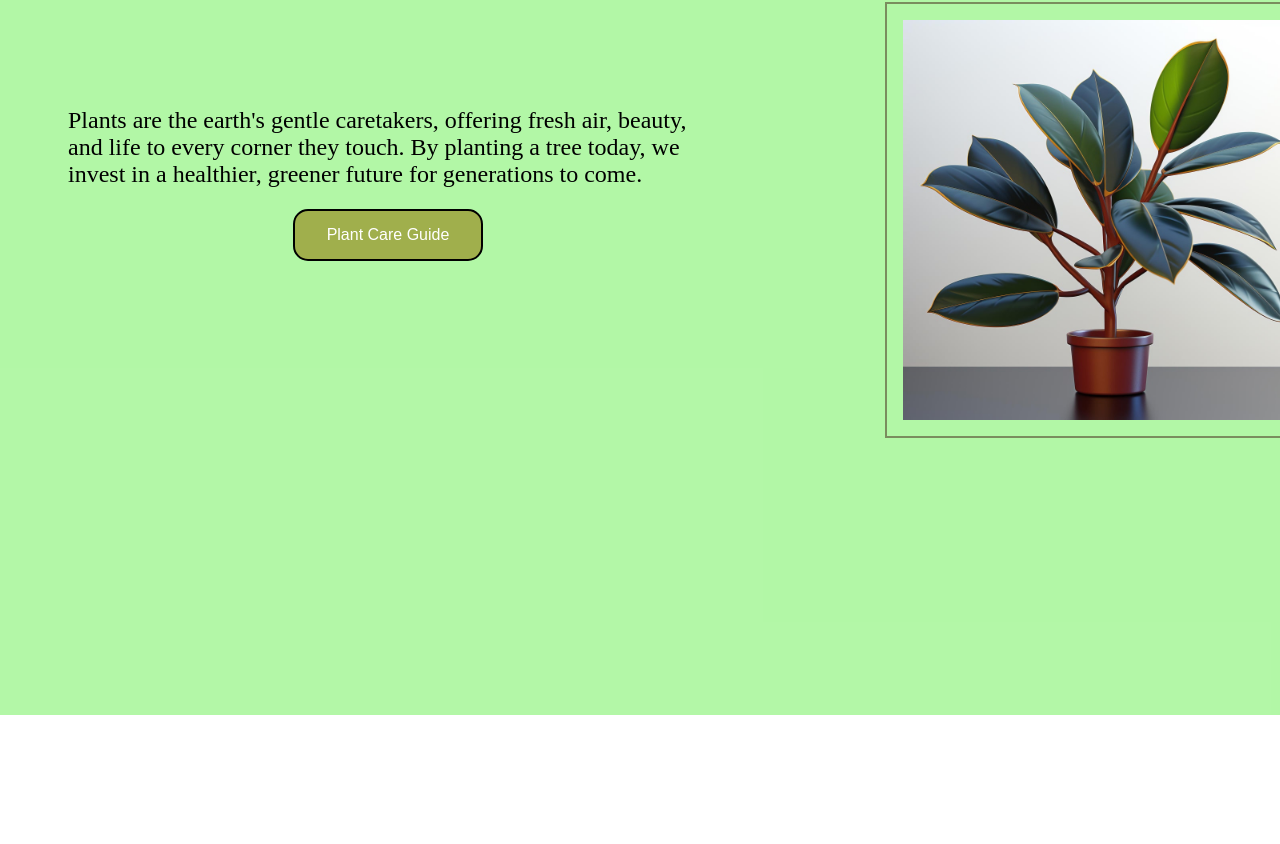
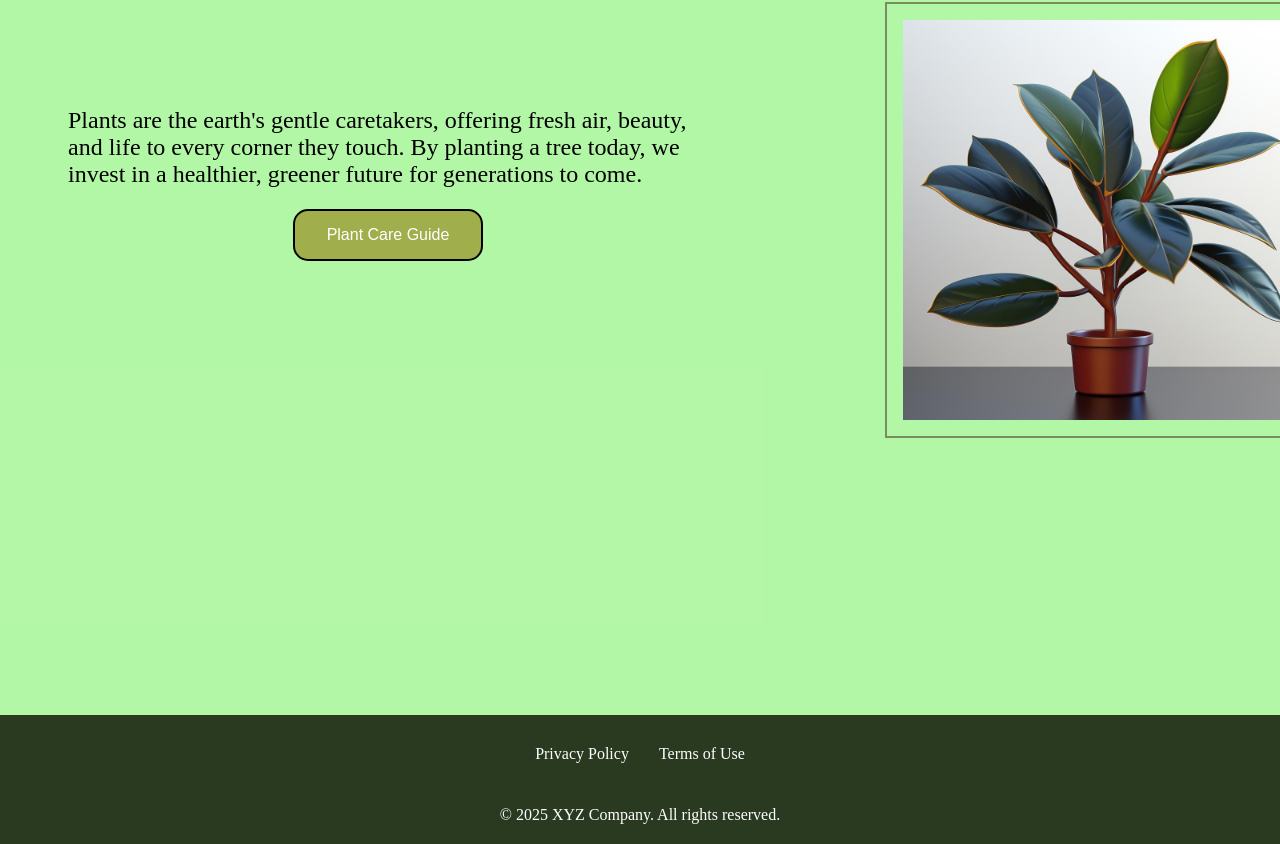
Before and after one commit to ashutoshqsofte/Asikh-Nursery, a React (Create React App) app: page /home in a window 1280 px wide. Shown: the part 903-1747 px from the top of the page. Before the commit the page ends 1618 px from the top, so only its background shows below. Built offline with nearby package versions, Linux system fonts and the light colour scheme.

Commit message:
upadated

```diff
--- a/src/App.js
+++ b/src/App.js
@@ -1,6 +1,7 @@
 import "./App.css";
 import { BrowserRouter, Routes, Route } from "react-router-dom";
 import Header from "./Components/Header";
+import Footer from "./Components/Footer";
 import Home from "./Pages/Home";
 import About from "./Pages/About";
 import Plant from "./Pages/Plant";
@@ -22,6 +23,7 @@ function App() {
           <Route path="/order" element={<OrderNow />} />
           <Route path="/our-services" element={<OurServices />} />
         </Routes>
+        <Footer />
       </BrowserRouter>
     </>
   );
--- /dev/null
+++ b/src/Components/Footer.css
@@ -0,0 +1,30 @@
+.footer {
+    background-color: #293a21;
+    color: #fff;
+    text-align: center;
+    padding: 20px 10px;
+  }
+
+  .footer-links, .footer-social {
+    margin: 10px 0;
+  }
+
+  .footer-link {
+    color: #fff;
+    margin: 0 15px;
+    text-decoration: none;
+  }
+
+  .footer-link:hover {
+    text-decoration: underline;
+  }
+
+  .footer-social a {
+    color: #fff;
+    margin: 0 10px;
+    font-size: 20px;
+  }
+
+  .footer-social a:hover {
+    color: #00aced;
+  }
--- a/src/Components/Footer.js
+++ b/src/Components/Footer.js
@@ -1,9 +1,30 @@
-const Footer = () => {
+import './Footer.css';
+
+function Footer () {
   return (
     <>
-      <div className="foot">Hi</div>
+      <footer className="footer">
+      <div className="footer-links">
+        <a href="/privacy-policy" className="footer-link">Privacy Policy</a>
+        <a href="/terms-of-use" className="footer-link">Terms of Use</a>
+      </div>
+      <div className="footer-social">
+        <a href="https://facebook.com" target="_blank" rel="noopener noreferrer">
+          <i className="fab fa-facebook"></i>
+        </a>
+        <a href="https://twitter.com" target="_blank" rel="noopener noreferrer">
+          <i className="fab fa-twitter"></i>
+        </a>
+        <a href="https://instagram.com" target="_blank" rel="noopener noreferrer">
+          <i className="fab fa-instagram"></i>
+        </a>
+      </div>
+      <div className="footer-copyright">
+        © 2025 XYZ Company. All rights reserved.
+      </div>
+    </footer>
     </>
   );
 };
 
-export default Footer();
+export default Footer;
--- a/src/Pages/OrderNow.js
+++ b/src/Pages/OrderNow.js
@@ -98,7 +98,7 @@ function OrderNow() {
     <>
       <div className="order-now">
         <h1 className="ord-h">Order Now</h1>
-        <a href="/ProduuctsNew.xlsx" download className="download-link">
+        <a href="/ProduuctsNew.pdf" download className="download-link">
           Download Our Products
         </a>
         <div className="product-list">
--- a/src/Pages/Page.css
+++ b/src/Pages/Page.css
@@ -116,8 +116,8 @@
     font-size: x-large;
     font-style: inherit;
 
-    opacity: 0.1;
-  animation: fadeIn 2s ease-in forwards;
+    /* opacity: 0.1; */
+  /* animation: fadeIn 2s ease-in forwards; */
   }
 
   @keyframes fadeIn {
@@ -182,9 +182,9 @@
     color: rgb(4, 58, 23);
   }
 
-  .animatePtxt {
+  /* .animatePtxt {
     animation: floating 3s ease-in-out infinite;
-  }
+  } */
 
   @keyframes floating {
     0% {
@@ -228,17 +228,17 @@
       color: rgb(4, 58, 23);
     }
 
-    .animatePtxt2 {
+    /* .animatePtxt2 {
       margin-top: 13%;
-    }
+    } */
 
 
-.animatePtxt2 {
+/* .animatePtxt2 {
   animation-duration: 3s;
   animation-name: bounce;
   animation-iteration-count: 3;
   animation-direction: alternate;
-}
+} */
     @keyframes typewriter {
       from {
         width: 0;
```
Also changed, not shown: 2 other files (tests, documents, lock files or other folders).
